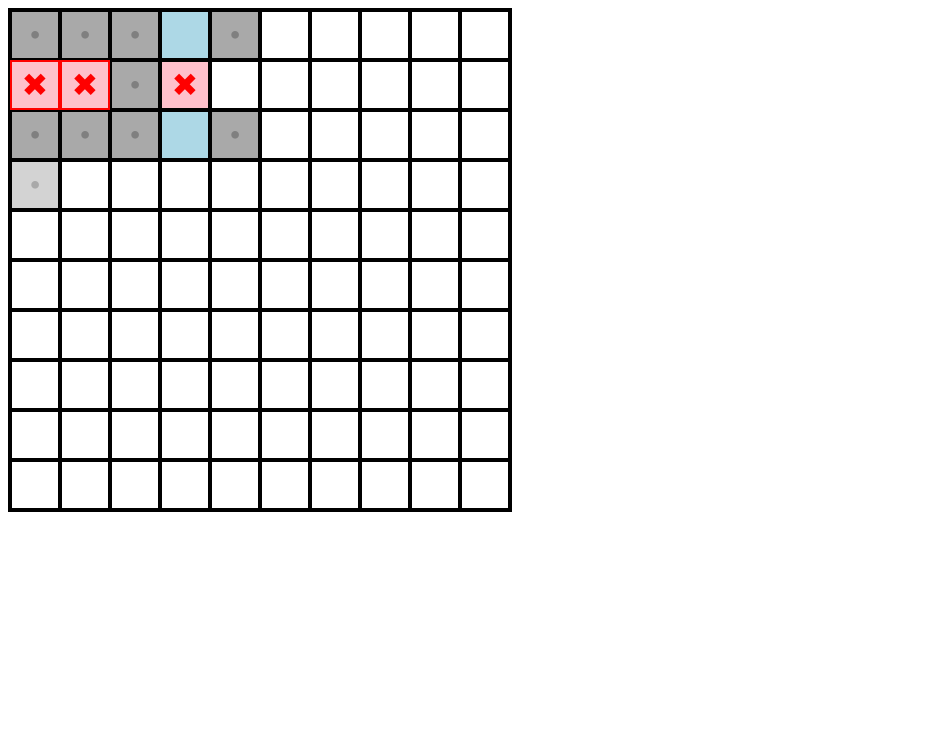
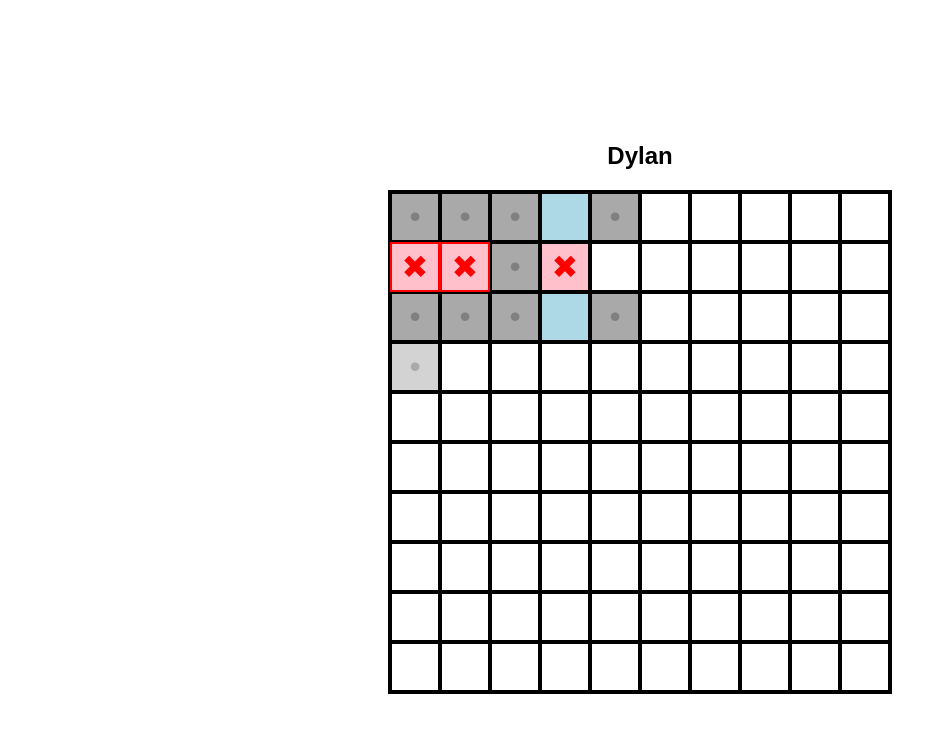
Before and after one commit to VexAve/odin-battleship, a website built with webpack: page src/template.html in a window 1280 px wide. Shown: the whole page, without its empty margins (0-947 px from the left). Built offline with nearby package versions, Linux system fonts and the light colour scheme.

Commit message:
feat: added player name above player grid

```diff
--- a/src/game-screen.js
+++ b/src/game-screen.js
@@ -1,5 +1,10 @@
-const loadPlayerGrid = (gameboard) => {
+const loadPlayerGrid = (player, gameboard) => {
   const content = document.createElement("div");
+  content.className = "player-grid";
+
+  const playerName = document.createElement("h2");
+  content.appendChild(playerName);
+  playerName.textContent = player.name;
 
   const grid = document.createElement("div");
   content.appendChild(grid);
@@ -30,7 +35,7 @@ const loadPlayerGrid = (gameboard) => {
           cells[i][j].textContent = "✖";
           cells[i][j].style.color = "red";
           if (gameboard.placedShips[gameboard.grid[i][j].shipIndex].isSunk()) {
-            cells[i][j].style.border = "2px solid red";
+            cells[i][j].style.borderColor = "red";
           }
         }
       }
@@ -44,7 +49,7 @@ export default (players, gameboards) => {
   const content = document.createElement("div");
   content.id = "game-screen";
 
-  content.appendChild(loadPlayerGrid(gameboards[0]));
+  content.appendChild(loadPlayerGrid(players[0], gameboards[0]));
 
   return content;
 };
--- a/src/index.js
+++ b/src/index.js
@@ -13,5 +13,7 @@ testGameboard.receiveAttack({ x: 1, y: 3 }); // hit
 testGameboard.receiveAttack({ x: 1, y: 0 }); // hit
 testGameboard.receiveAttack({ x: 1, y: 1 }); // fatal hit
 
+const testPlayer = new Player("Dylan", true);
+
 const body = document.querySelector("body");
-body.replaceChildren(loadGameScreen(null, [testGameboard]));
+body.replaceChildren(loadGameScreen([testPlayer], [testGameboard]));
--- a/src/styles.css
+++ b/src/styles.css
@@ -1,4 +1,18 @@
-#game-screen .grid {
+body {
+  font-family: Arial, Helvetica, sans-serif;
+  height: 100vh;
+  display: flex;
+  flex-direction: column;
+  justify-content: center;
+}
+
+#game-screen .player-grid {
+  display: flex;
+  flex-direction: column;
+  align-items: center;
+}
+
+#game-screen .player-grid .grid {
   border: 2px solid black;
 
   display: grid;
@@ -6,7 +20,7 @@
   width: fit-content
 }
 
-#game-screen .grid .cell {
+#game-screen .player-grid .grid .cell {
   border: 2px solid black;
   font-size: xx-large;
   display: flex;
```
